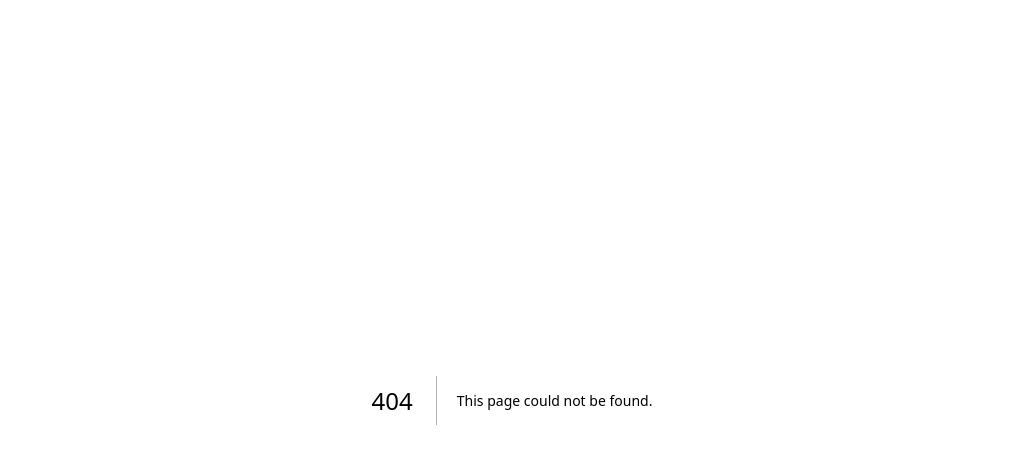
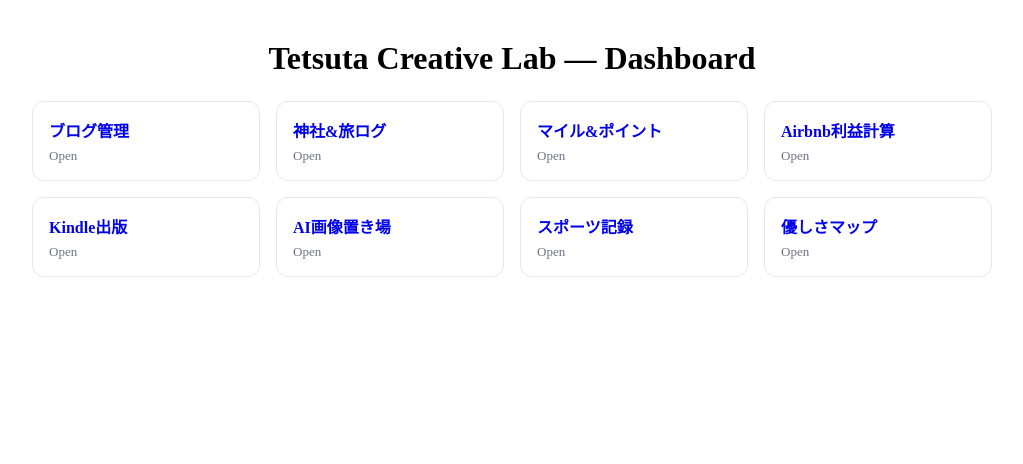
Before and after one commit to tetsuta023-lab/bolt-dashboard, a Next.js app: page /dashboard in a window 1280 px wide. Before the commit this address had no page. Shown: the top 464 px of the page, without its empty margins (128-1151 px from the left). Built offline with nearby package versions, Linux system fonts and the light colour scheme.

Commit message:
add dashboard page

```diff
--- /dev/null
+++ b/pages/dashboard.tsx
@@ -0,0 +1,50 @@
+// pages/dashboard.tsx
+import Link from "next/link";
+
+export default function Dashboard() {
+  const cards = [
+    { href: "/blog", title: "ブログ管理" },
+    { href: "/shrines", title: "神社&旅ログ" },
+    { href: "/miles", title: "マイル&ポイント" },
+    { href: "/airbnb", title: "Airbnb利益計算" },
+    { href: "/kindle", title: "Kindle出版" },
+    { href: "/gallery", title: "AI画像置き場" },
+    { href: "/sports", title: "スポーツ記録" },
+    { href: "/kindness", title: "優しさマップ" },
+  ];
+
+  return (
+    <main style={{ maxWidth: 960, margin: "40px auto", padding: "0 16px" }}>
+      <h1 style={{ textAlign: "center", marginBottom: 24 }}>
+        Tetsuta Creative Lab — Dashboard
+      </h1>
+
+      <div
+        style={{
+          display: "grid",
+          gridTemplateColumns: "repeat(auto-fit, minmax(220px, 1fr))",
+          gap: 16,
+        }}
+      >
+        {cards.map((c) => (
+          <Link
+            key={c.href}
+            href={c.href}
+            style={{
+              display: "block",
+              padding: 16,
+              border: "1px solid #e5e7eb",
+              borderRadius: 12,
+              textDecoration: "none",
+            }}
+          >
+            <div style={{ fontSize: 16, fontWeight: 600 }}>{c.title}</div>
+            <div style={{ fontSize: 13, color: "#6b7280", marginTop: 6 }}>
+              Open
+            </div>
+          </Link>
+        ))}
+      </div>
+    </main>
+  );
+}
```
